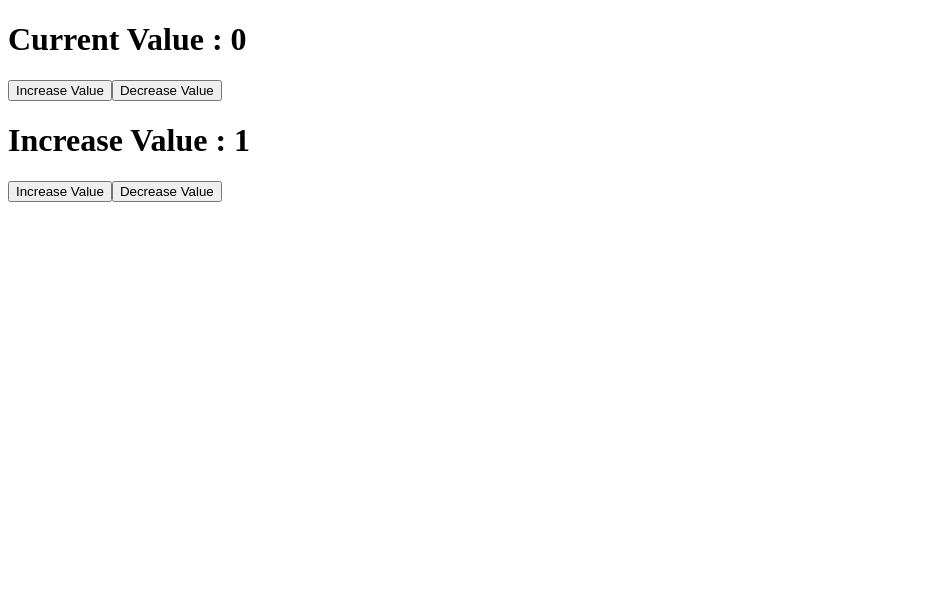
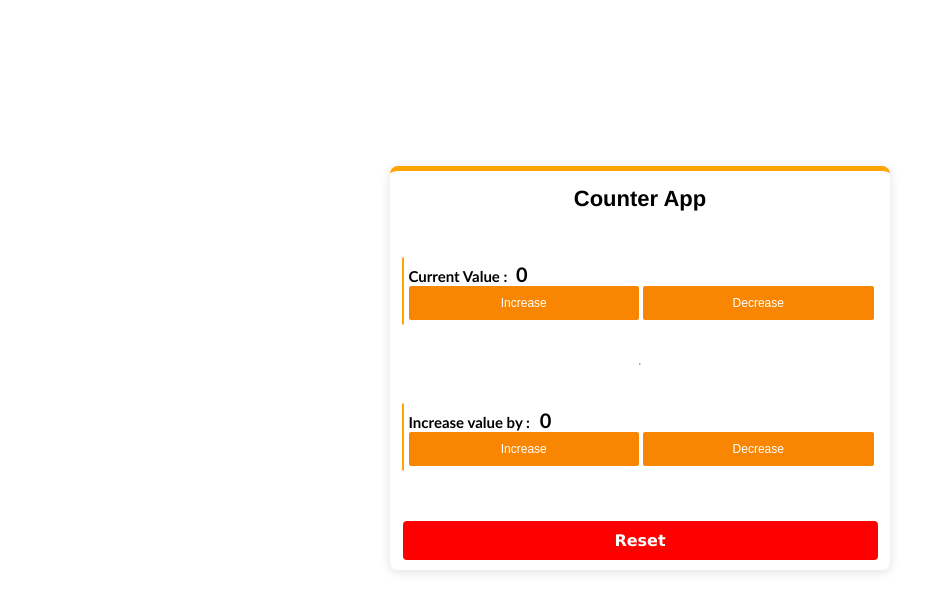
Before and after one commit to Samuel-Nwankwere/My-React-Bootcamp, a React (Vite) app: page / in a window 1280 px wide. Shown: the top 612 px of the page, without its empty margins (0-946 px from the left). Built offline with nearby package versions, Linux system fonts and the light colour scheme.

Commit message:
Day 10: My first App (Counter system)

```diff
--- a/src/components/Button.jsx
+++ b/src/components/Button.jsx
@@ -1,13 +1,13 @@
 import { useState } from "react";
 export default function Button(){
 const [count , setCount] = useState(0);
-const [incrementBy , setIncrementBy]= useState(1);
+const [incrementBy , setIncrementBy]= useState(0);
 
 function increaseCount (){
-  setCount( count => count + incrementBy)
+  setCount( count => count + incrementBy )
 }
 function decreaseCount (){
-  setCount(count => count - incrementBy)
+  setCount(count => count - incrementBy >= 0 ? count - incrementBy : 0)
 }
 
 function increaseIncrementBy (){
@@ -15,20 +15,39 @@ function increaseIncrementBy (){
 }
 
 function decreaseIncrementBy(){
-  setIncrementBy (incrementBy => incrementBy - 1)
+  setIncrementBy (incrementBy => incrementBy > 1 ? incrementBy - 1 : 0)
+}
+
+function resetAll (){
+ setCount(0)
+ setIncrementBy(0)
+
 }
  return(
   <>
-  <div>
-    <h1>Current Value : {count}</h1>
-    <button onClick={increaseCount}>Increase Value</button>
-    <button onClick={decreaseCount}>Decrease Value</button>
-  </div>
+  <div className="container">
+    <header>
+      <h1>Counter App</h1>
+    </header>
+    <div className="increaseCount">
+      <h4>Current Value : <span className="count-value">{count}</span></h4>
+      <div className="btn-grid">
+        <button className="btn" onClick={increaseCount}>Increase </button>
+        <button className="btn" onClick={decreaseCount}>Decrease </button>
+      </div>
+    </div>
+    <hr />
+    <div className="increaseCount">
+      <h4>Increase value by :<span className="count-value"> {incrementBy}</span></h4>
+      <div className="btn-grid">
+        <button className="btn" onClick={increaseIncrementBy}>Increase</button>
+        <button className="btn" onClick={decreaseIncrementBy}>Decrease </button>
+      </div>
+    </div>
 
-  <div>
-    <h1>Increase Value : {incrementBy}</h1>
-    <button onClick={increaseIncrementBy}>Increase Value</button>
-    <button onClick={decreaseIncrementBy}>Decrease Value</button>
+    <div className="resetBtn">
+      <button onClick={resetAll}>Reset</button>
+    </div>
   </div>
   </>
  )
--- a/src/style.css
+++ b/src/style.css
@@ -1,14 +1,121 @@
-/* /* .App{
-    background-color:rgb(225, 157, 157);
-} *
+.container{
+    display: flex;
+    width: 500px;
+    flex-direction: column;
+    justify-content: center;
+    align-items: center;
+    border-radius: 8px;
+
+    border-top: 5px solid orange;
+    backdrop-filter: blur(8px);
+    -webkit-backdrop-filter: blur(10px);
+    box-shadow: 0 2px 10px 1px rgba(0,  0, 0, 0.1);
+    background: rgba(255, 255, 255, 0.1);
+}
+
 body{
-    /* background: linear-gradient(#FF9A8B to #FF6A88 to #FF99AC); *
-    min-height: 100vh;
+    min-height: 90vh;
     align-items: center;
     display: flex;
-    justify-content: space-around;
-    background: url('./images/Gemini_Generated_Image_4dj3do4dj3do4dj3.png');
+    justify-content: center;
+    overflow-x: hidden;
+    overflow-y: hidden;
 }
+
+header{
+    text-align: center;
+    width: 100%;
+}
+
+header h1{
+    padding: 0;
+    font-size: 22px;
+    font-family: 'Franklin Gothic Medium', 'Arial Narrow', Arial, sans-serif;
+}
+
+.increaseCount{
+    margin-top: 30px;
+    margin-bottom: 30px;
+    border-left: 2px solid orange;
+    border-radius: 2px;
+     padding: 5px;
+     width: 93%;
+}
+
+.count-value{
+    font-size: 20px;
+    padding-left: 5px;
+}
+ h4{
+     margin: 0;padding: 0;
+     font-size: 15px;
+     font-family: 'Gill Sans', 'Gill Sans MT', Calibri, 'Trebuchet MS', sans-serif;
+}
+
+.resetBtn{
+    width: 100%;
+    display: flex;
+    margin-top: 20px;
+    align-items: center;
+    justify-content: center;
+    margin-bottom: 10px;
+}
+
+.resetBtn button{
+    cursor: pointer;
+    width: 95%;
+    outline: none;
+    background-color: red;
+    padding: 10px;
+    border: none;
+    color:white;
+    border-radius: 4px;
+    font-size: 16px;
+    font-weight: 600;
+    font-family: Verdana, Geneva, Tahoma, sans-serif;
+    &:hover{
+        background-color: rgb(206, 2, 2);
+        color: white;
+        transition: .2s ease-in;
+    }
+}
+
+.btn{
+     cursor: pointer;
+    width: 100%;
+    outline: none;
+    background-color: rgba(249, 134, 2, 0.998);
+    padding: 10px 10px;
+    border: none;
+    border-radius: 2px;
+    color: rgb(255, 255, 255);
+    font-size: 12px;
+    font-weight: 400;
+    font-family: sans-serif;
+}
+
+.btn:hover{
+     background-color: rgba(236, 128, 4, 0.998);
+        color: white;
+        transition: .2s ease-in;
+}
+
+.btn-grid{
+    display: grid;
+    grid-template-columns: repeat(2 , 1fr);
+    gap: 4px;
+}
+
+@media (max-width:450px) {
+    .container{
+        display: flex;
+        flex-wrap: wrap;
+        width: 320px;
+    }
+
+}
+
+/*
 
 .flex-box{
     display: flex;
```
